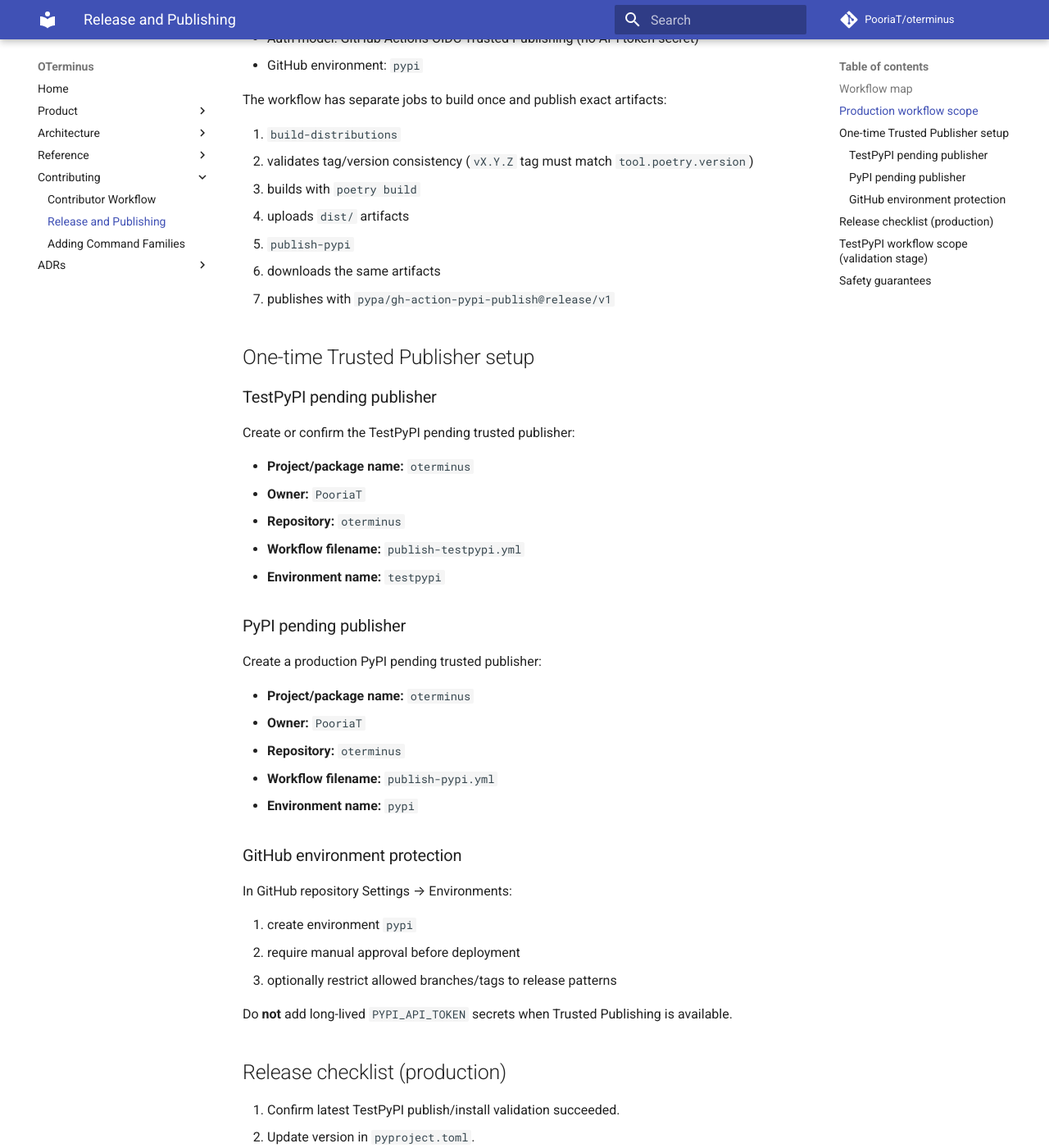
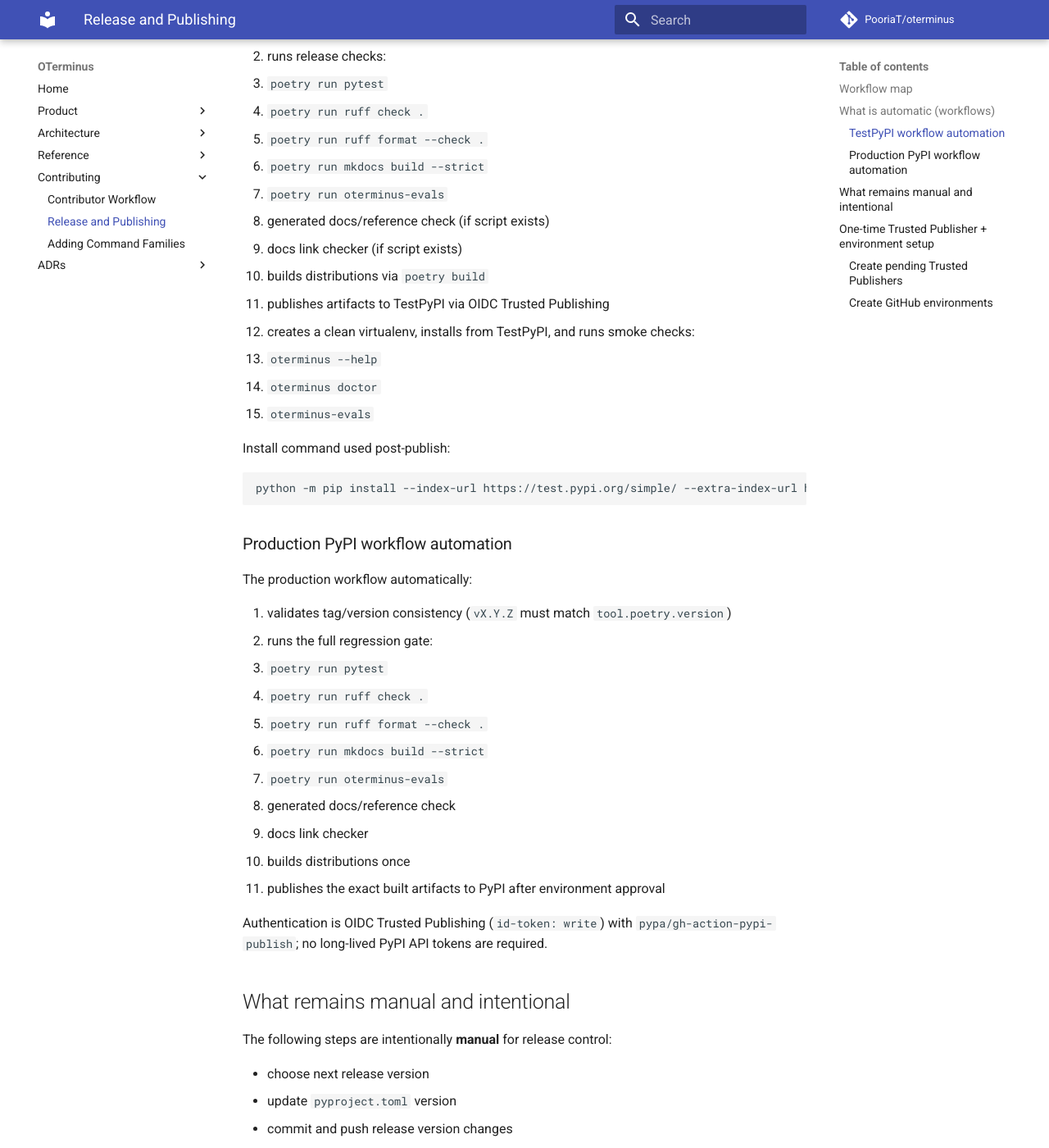
Before and after one commit to PooriaT/oterminus, an MkDocs documentation site: the page built from docs/release.md, in a window 1280 px wide and 1400 px high, scrolled down 739 px. Shown: the whole window at 82% size. Built offline with MkDocs 1.6.1 and Material for MkDocs 9.7.7, drawn with Linux system fonts in a browser that asks for light colours; comment, search, counter and statistics services are not loaded; some of the changed text lies outside the part shown.

Commit message:
Harden PyPI/TestPyPI release workflows and docs

````diff
--- a/docs/release.md
+++ b/docs/release.md
@@ -1,120 +1,114 @@
 # Release and package publishing
 
-OTerminus packaging and publication is intentionally staged:
-
-1. local package build/install validation (PR #141)
-2. TestPyPI validation publish (PR #142)
-3. production PyPI publish (this workflow)
+OTerminus release publishing is intentionally staged so the first public PyPI releases are repeatable and safe.
 
 ## Workflow map
 
-- **TestPyPI:** `.github/workflows/publish-testpypi.yml` (manual `workflow_dispatch`)
-- **Production PyPI:** `.github/workflows/publish-pypi.yml` (tag push `v*` only)
+- **TestPyPI validation workflow:** `.github/workflows/publish-testpypi.yml`
+  - trigger: manual `workflow_dispatch`
+  - does **not** run on pull requests
+  - publishes only to TestPyPI
+- **Production PyPI workflow:** `.github/workflows/publish-pypi.yml`
+  - trigger: pushed tags matching `v*`
+  - does **not** run on pull requests
+  - does **not** run on normal `main` pushes
 
-Production publishing is intentionally gated by release tags and a protected GitHub environment.
+## What is automatic (workflows)
 
-## Production workflow scope
+### TestPyPI workflow automation
 
-The production workflow is designed to publish only intentional releases:
+The TestPyPI workflow automatically:
 
-- Workflow file: `.github/workflows/publish-pypi.yml`
-- Trigger: `push` tags matching `v*`
-- No `pull_request` trigger
-- No normal branch push trigger
-- Auth model: GitHub Actions OIDC Trusted Publishing (no API token secret)
-- GitHub environment: `pypi`
+1. installs dependencies with Poetry
+2. runs release checks:
+   - `poetry run pytest`
+   - `poetry run ruff check .`
+   - `poetry run ruff format --check .`
+   - `poetry run mkdocs build --strict`
+   - `poetry run oterminus-evals`
+   - generated docs/reference check (if script exists)
+   - docs link checker (if script exists)
+3. builds distributions via `poetry build`
+4. publishes artifacts to TestPyPI via OIDC Trusted Publishing
+5. creates a clean virtualenv, installs from TestPyPI, and runs smoke checks:
+   - `oterminus --help`
+   - `oterminus doctor`
+   - `oterminus-evals`
 
-The workflow has separate jobs to build once and publish exact artifacts:
+Install command used post-publish:
 
-1. `build-distributions`
-   - validates tag/version consistency (`vX.Y.Z` tag must match `tool.poetry.version`)
-   - builds with `poetry build`
-   - uploads `dist/` artifacts
-2. `publish-pypi`
-   - downloads the same artifacts
-   - publishes with `pypa/gh-action-pypi-publish@release/v1`
+```bash
+python -m pip install --index-url https://test.pypi.org/simple/ --extra-index-url https://pypi.org/simple/ oterminus
+```
 
-## One-time Trusted Publisher setup
+### Production PyPI workflow automation
 
-### TestPyPI pending publisher
+The production workflow automatically:
 
-Create or confirm the TestPyPI pending trusted publisher:
+1. validates tag/version consistency (`vX.Y.Z` must match `tool.poetry.version`)
+2. runs the full regression gate:
+   - `poetry run pytest`
+   - `poetry run ruff check .`
+   - `poetry run ruff format --check .`
+   - `poetry run mkdocs build --strict`
+   - `poetry run oterminus-evals`
+   - generated docs/reference check
+   - docs link checker
+3. builds distributions once
+4. publishes the exact built artifacts to PyPI after environment approval
 
-- **Project/package name:** `oterminus`
-- **Owner:** `PooriaT`
-- **Repository:** `oterminus`
-- **Workflow filename:** `publish-testpypi.yml`
-- **Environment name:** `testpypi`
+Authentication is OIDC Trusted Publishing (`id-token: write`) with `pypa/gh-action-pypi-publish`; no long-lived PyPI API tokens are required.
 
-### PyPI pending publisher
+## What remains manual and intentional
 
-Create a production PyPI pending trusted publisher:
+The following steps are intentionally **manual** for release control:
 
-- **Project/package name:** `oterminus`
-- **Owner:** `PooriaT`
-- **Repository:** `oterminus`
-- **Workflow filename:** `publish-pypi.yml`
-- **Environment name:** `pypi`
+- choose next release version
+- update `pyproject.toml` version
+- commit and push release version changes
+- create and push `v*` release tag
+- approve deployment in GitHub `pypi` environment
 
-### GitHub environment protection
+Manual release trigger commands:
 
-In GitHub repository Settings → Environments:
+```bash
+poetry version patch
+git add pyproject.toml poetry.lock
+git commit -m "Release vX.Y.Z"
+git push origin main
+git tag vX.Y.Z
+git push origin vX.Y.Z
+```
 
-1. create environment `pypi`
-2. require manual approval before deployment
-3. optionally restrict allowed branches/tags to release patterns
+These version/tag commands are intentionally manual for now.
 
-Do **not** add long-lived `PYPI_API_TOKEN` secrets when Trusted Publishing is available.
+## One-time Trusted Publisher + environment setup
 
-## Release checklist (production)
+### Create pending Trusted Publishers
 
-1. Confirm latest TestPyPI publish/install validation succeeded.
-2. Update version in `pyproject.toml`.
-3. Update changelog or release notes (if changelog is in use).
-4. Run local release checks:
+For **TestPyPI**:
 
-   ```bash
-   poetry run pytest
-   poetry run ruff check .
-   poetry run ruff format --check .
-   poetry run mkdocs build --strict
-   poetry run oterminus-evals
-   poetry build
-   ```
+- project/package: `oterminus`
+- owner: `PooriaT`
+- repository: `oterminus`
+- workflow filename: `publish-testpypi.yml`
+- environment: `testpypi`
 
-5. Merge the release PR to `main`.
-6. Create and push release tag:
+For **PyPI**:
 
-   ```bash
-   git tag vX.Y.Z
-   git push origin vX.Y.Z
-   ```
+- project/package: `oterminus`
+- owner: `PooriaT`
+- repository: `oterminus`
+- workflow filename: `publish-pypi.yml`
+- environment: `pypi`
 
-7. Approve the `pypi` environment deployment in GitHub Actions.
-8. Verify package page on PyPI: `https://pypi.org/p/oterminus`
-9. Verify install in a clean environment:
+### Create GitHub environments
 
-   ```bash
-   python -m pip install oterminus
-   oterminus --help
-   oterminus doctor
-   ```
+In repository **Settings → Environments**:
 
-## TestPyPI workflow scope (validation stage)
+1. create `testpypi`
+2. create `pypi`
+3. require manual approval for `pypi`
+4. optionally restrict deployment branches/tags to release patterns
 
-The TestPyPI workflow remains validation-only:
-
-- Workflow file: `.github/workflows/publish-testpypi.yml`
-- Trigger: manual (`workflow_dispatch`) only
-- Target index: `https://test.pypi.org/legacy/`
-- Auth model: GitHub Actions OIDC Trusted Publishing
-- GitHub environment: `testpypi`
-
-## Safety guarantees
-
-- No production publish from pull requests.
-- No production publish from ordinary branch pushes.
-- Production releases require intentional `v*` tag creation.
-- Production deployment requires `pypi` environment protection.
-- Build and publish are separate; publish uses exact built artifacts.
-- Version/tag mismatch fails before publish.
+Do **not** add long-lived `PYPI_API_TOKEN` secrets when Trusted Publishing is configured.
````
Also changed, not shown: 2 other files.
